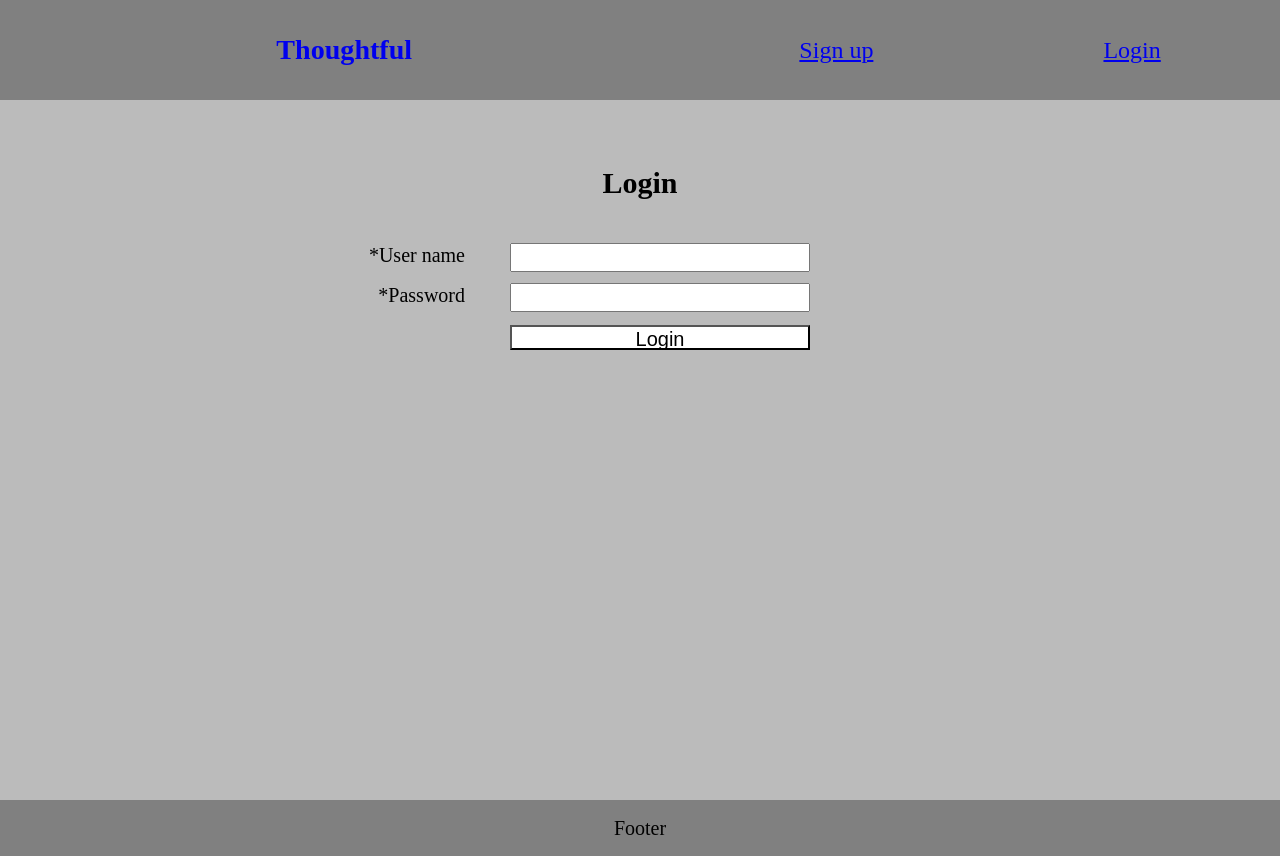
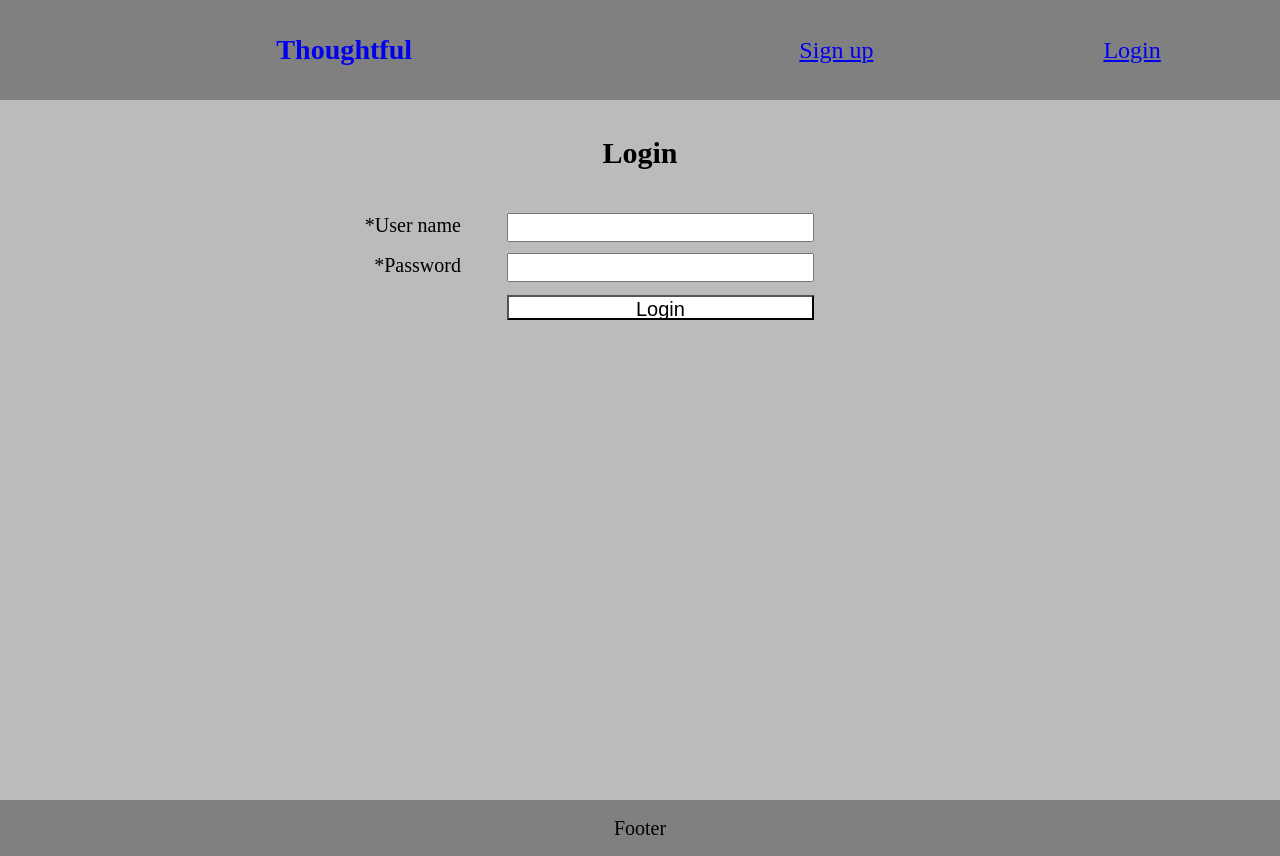
Before and after one commit to traviswhittington88/thoughtful-client, a React (Create React App) app: page /login in a window 1280 px wide. Built offline with nearby package versions, Linux system fonts and the light colour scheme.

Commit message:
used media queries to size login page for most major devices

```diff
--- a/src/routes/LoginPage/LoginPage.css
+++ b/src/routes/LoginPage/LoginPage.css
@@ -8,20 +8,41 @@
   padding: 105px 5px 5px 5px;
 }
 
-@media screen and (min-width: 241px) {
+@media screen and (min-width: 320px) {   /* iPhone 4 */
 
   .login-page {
-    height: 100vh;
+    min-height: 568px;
+  }
+
+}
+
+@media screen and (min-width: 360px) { /* Galaxy S5 iPhone 6/7/8  */
+
+  .login-page {
+    min-height: 667px;
+  }
+}
+
+@media screen and (min-width: 375px) and (max-height: 812px) {   /* iPhone X */
+
+  .login-page {
+    min-height: 812px;
+  }
+
+}
+
+@media screen and (min-width: 411px) {   /* Pixel 2 XL */
+
+  .login-page {
+    min-height: 823px;
   }
 
 }
 
 @media screen and (min-width: 500px) {
 
-
   .login-page {
-    min-height: 200px;
-    padding: 30px 15px;
+    min-height: 100vh;
   }
 
 }
```
